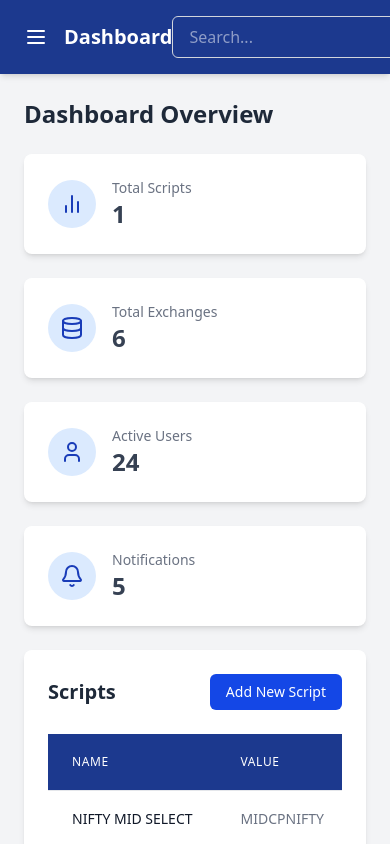
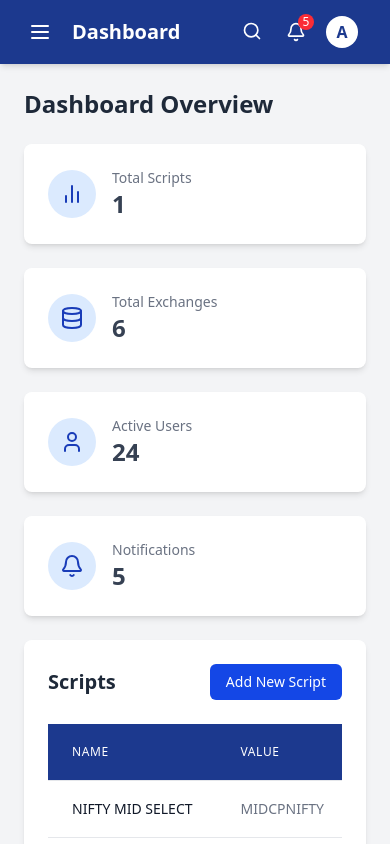
Before and after one commit to Anjulsinghal/crud-project, a React (Vite) app in the folder client/: page /dashboard in a window 390 px wide. Built offline with nearby package versions, Linux system fonts and the light colour scheme; no server answers.

Commit message:
Search bar fix..

```diff
--- a/client/src/pages/AdminDashboard.jsx
+++ b/client/src/pages/AdminDashboard.jsx
@@ -1,11 +1,35 @@
-import React, { useState } from 'react';
+import React, { useEffect, useRef, useState } from 'react';
 import { Bell, User, Menu, X, BarChart2, Database, Settings, HelpCircle, LogOut, Search, Eye, Edit, Trash2, FileText } from 'lucide-react';
 import ScriptsTable from '../components/ScriptsTable';
 import ExchangesTable from '../components/ExchangesTable';
 import DashboardStats from '../components/DashboardStats';
 
+
+
+
 const AdminDashboard = () => {
   const [sidebarOpen, setSidebarOpen] = useState(false);
+  const [searchOpen, setSearchOpen] = useState(false);
+  const searchRef = useRef(null);
+
+  // Handle clicks outside the search box
+  useEffect(() => {
+    function handleClickOutside(event) {
+      if (searchRef.current && !searchRef.current.contains(event.target)) {
+        setSearchOpen(false);
+      }
+    }
+
+    // Add event listener when search is open
+    if (searchOpen) {
+      document.addEventListener("mousedown", handleClickOutside);
+    }
+
+    // Clean up the event listener
+    return () => {
+      document.removeEventListener("mousedown", handleClickOutside);
+    };
+  }, [searchOpen]);
 
   return (
     <div className="flex h-screen bg-gray-100">
@@ -51,27 +75,54 @@ const AdminDashboard = () => {
         <header className="bg-blue-900 shadow-md text-white">
           <div className="flex items-center justify-between px-6 py-4">
             <div className="flex items-center">
-              <button className="md:hidden mr-4" onClick={() => setSidebarOpen(true)}>
+              <button
+                className="md:hidden mr-4 hover:bg-blue-800 p-1 rounded-full transition-colors duration-200"
+                onClick={() => setSidebarOpen(true)}
+              >
                 <Menu size={24} />
               </button>
               <h1 className="text-xl font-bold">Dashboard</h1>
             </div>
             <div className="flex items-center">
-              <div className="relative mr-4">
+              {/* Mobile search */}
+              <div className="md:hidden" ref={searchRef}>
+                <div className={`flex items-center transition-all duration-300 ease-in-out ${searchOpen ? 'w-36 opacity-100' : 'w-0 opacity-0'}`}>
+                  {searchOpen && (
+                    <input
+                      type="text"
+                      placeholder="Search..."
+                      className="rounded-md px-3 py-1 w-full border border-gray-300 focus:outline-none focus:ring-2 focus:ring-blue-500 focus:border-transparent text-gray-800 text-sm transition-all duration-200"
+                      autoFocus
+                    />
+                  )}
+                </div>
+                {!searchOpen && (
+                  <button
+                    onClick={() => setSearchOpen(true)}
+                    className="mr-4 hover:bg-blue-800 p-1 rounded-full transition-colors duration-200"
+                  >
+                    <Search size={20} />
+                  </button>
+                )}
+              </div>
+
+              {/* Desktop search box - only visible on md and larger screens */}
+              <div className="hidden md:block relative mr-4 group">
                 <input
                   type="text"
                   placeholder="Search..."
-                  className="rounded-md px-4 py-2 pr-10 border border-gray-300 focus:outline-none focus:ring-2 focus:ring-blue-500 focus:border-transparent text-white"
+                  className="rounded-md px-4 py-2 pr-10 border border-gray-300 focus:outline-none focus:ring-2 focus:ring-blue-500 focus:border-transparent text-gray-800 group-hover:ring-1 group-hover:ring-blue-400 transition-all duration-200"
                 />
-                <Search className="absolute right-3 top-2.5 text-white" size={20} />
+                <Search className="absolute right-3 top-2.5 text-gray-500" size={20} />
               </div>
-              <button className="relative mr-4">
+
+              <button className="relative mr-4 hover:bg-blue-800 p-1 rounded-full transition-colors duration-200">
                 <Bell size={20} />
                 <span className="absolute -top-1 -right-1 bg-red-500 text-white rounded-full w-4 h-4 flex items-center justify-center text-xs">5</span>
               </button>
-              <div className="flex items-center">
-                <div className="h-8 w-8 rounded-full bg-white text-blue-900 flex items-center justify-center font-bold mr-2">A</div>
-                <span className="hidden md:inline">Admin User</span>
+              <div className="flex items-center group cursor-pointer">
+                <div className="h-8 w-8 rounded-full bg-white text-blue-900 flex items-center justify-center font-bold mr-2 group-hover:ring-2 group-hover:ring-blue-400 transition-all duration-200">A</div>
+                <span className="hidden md:inline group-hover:underline">Admin User</span>
               </div>
             </div>
           </div>
```
